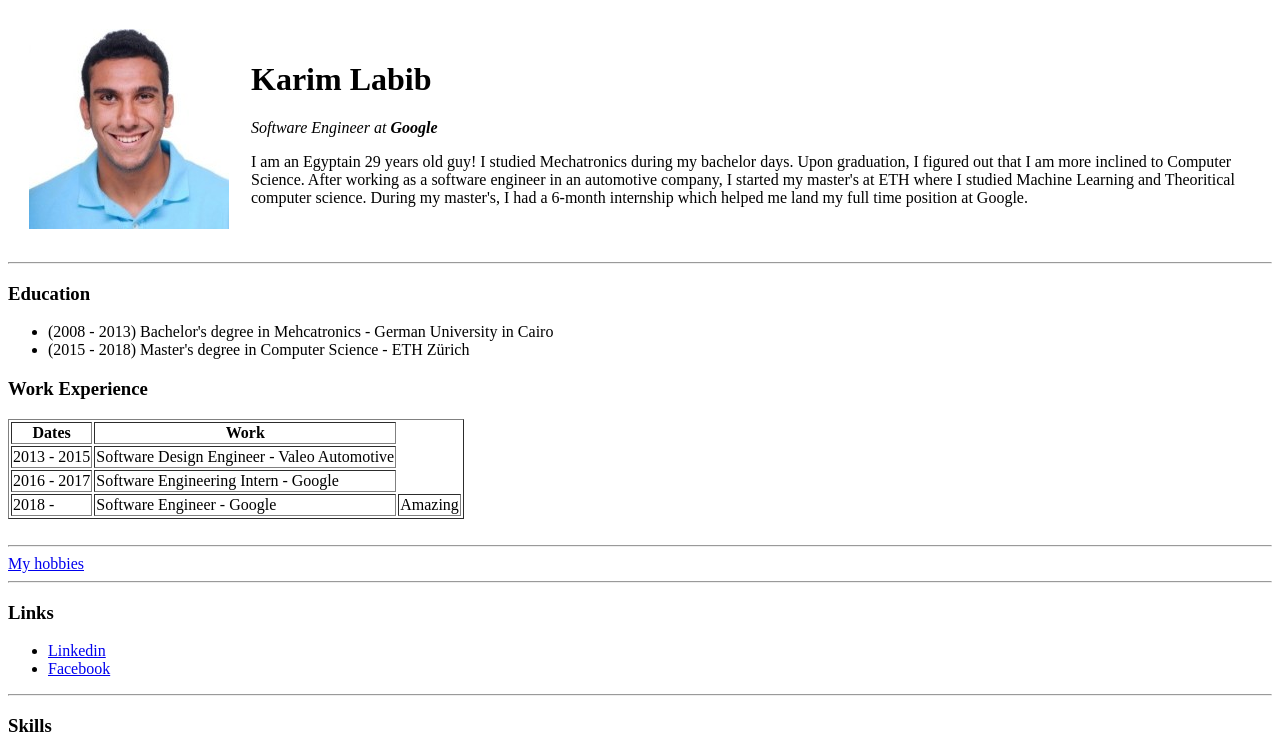
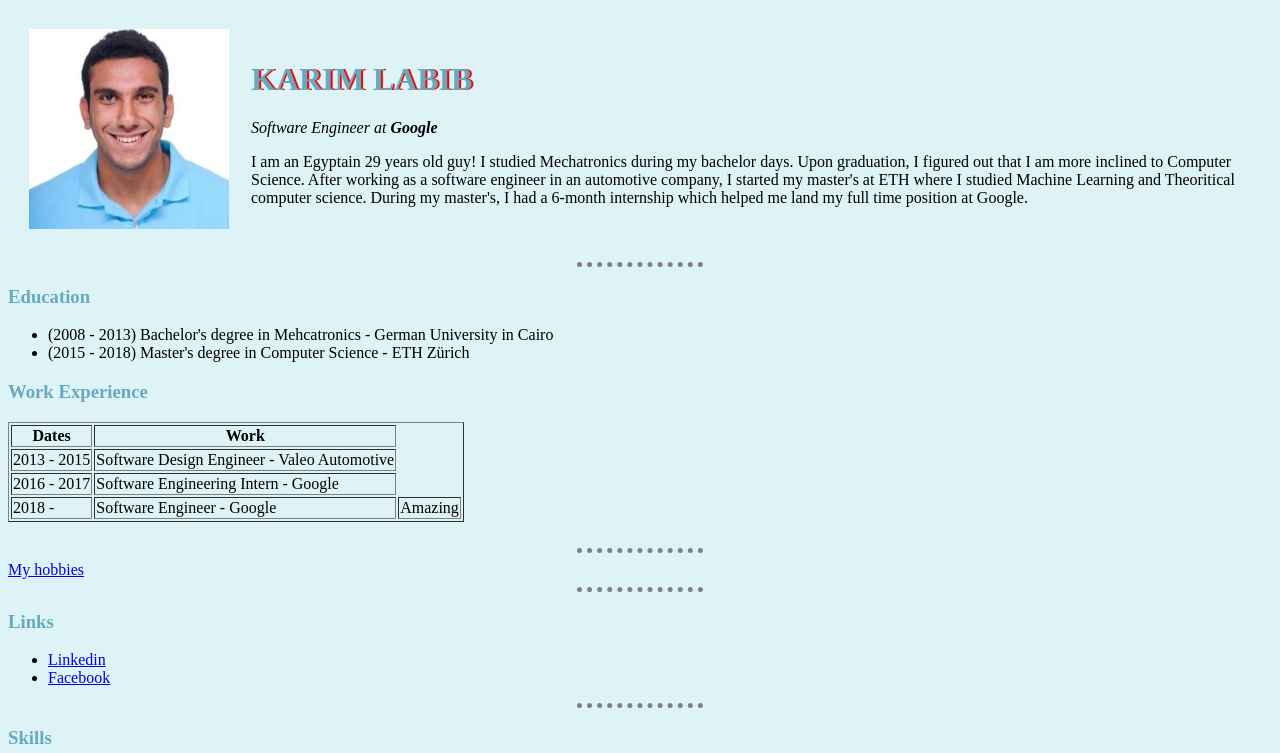
Before and after one commit to KarimLabib/cv, a plain HTML site: page index.html in a window 1280 px wide. Shown: the top 753 px of the page. Drawn offline with Linux system fonts and the light colour scheme.

Commit message:
Adding css changes

```diff
--- /dev/null
+++ b/css/styles.css
@@ -0,0 +1,19 @@
+body {
+  background-color: #ddf3f5;
+}
+hr {
+  border-style: none;
+  border-top-style: dotted;
+  border-color: grey;
+  border-width: 5px;
+  width: 10%;
+}
+h1 {
+  color: #66AABF;
+  text-transform: uppercase;
+  text-shadow: 2px 0 red;
+}
+
+h3 {
+  color: #66AABF;
+}
--- a/index.html
+++ b/index.html
@@ -4,7 +4,11 @@
 <head>
   <meta charset="utf-8">
   <title>Karim's Personal Site</title>
+  <!-- relationship=stylesheet -->
+  <link rel="stylesheet" href="css/styles.css">
 </head>
+
+<!-- https://colorhunt.co/ -->
 
 <body>
   <table cellspacing="20">
```
Also changed, not shown: hobbies.html (+1 -0 lines).
